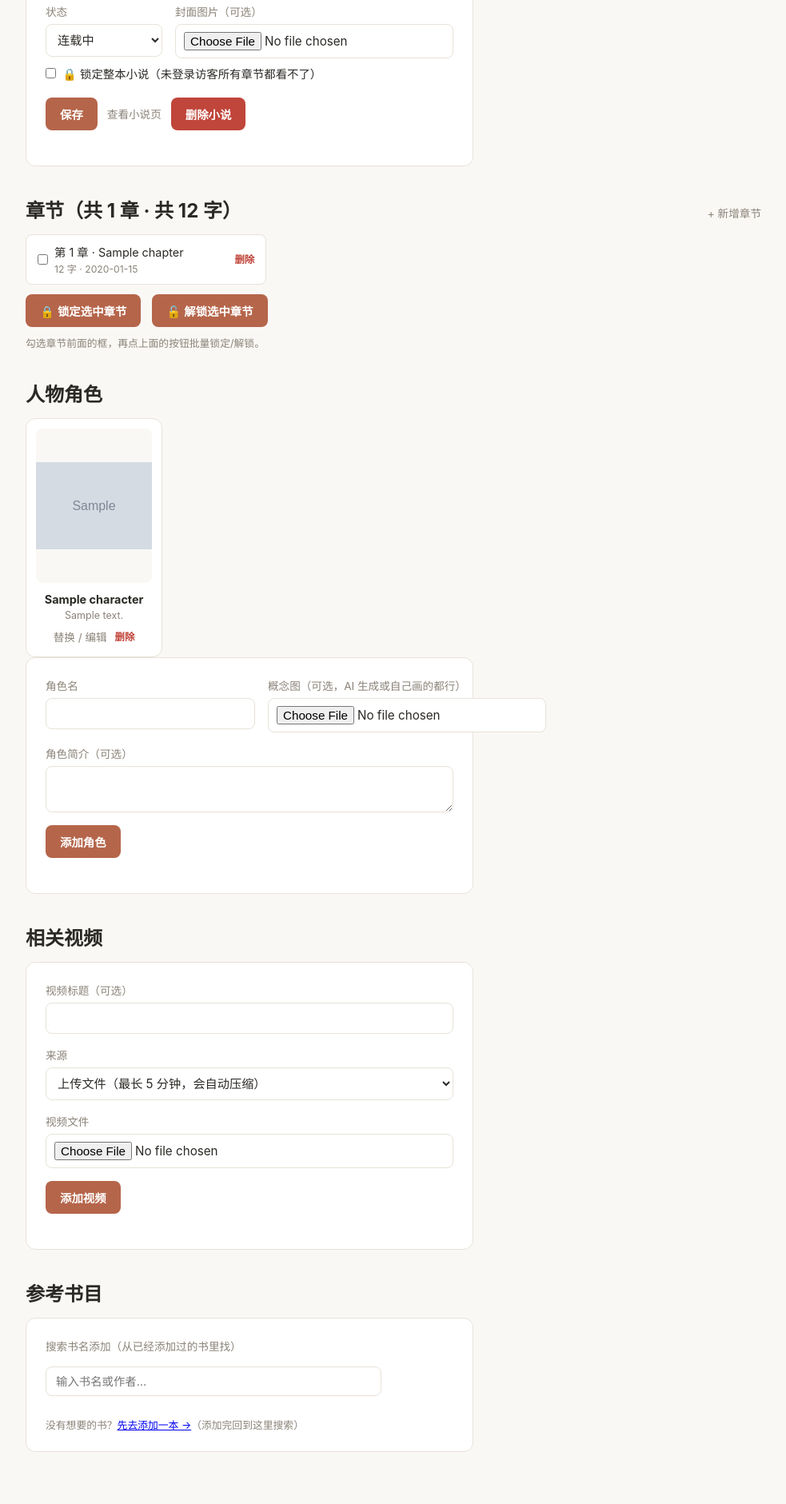
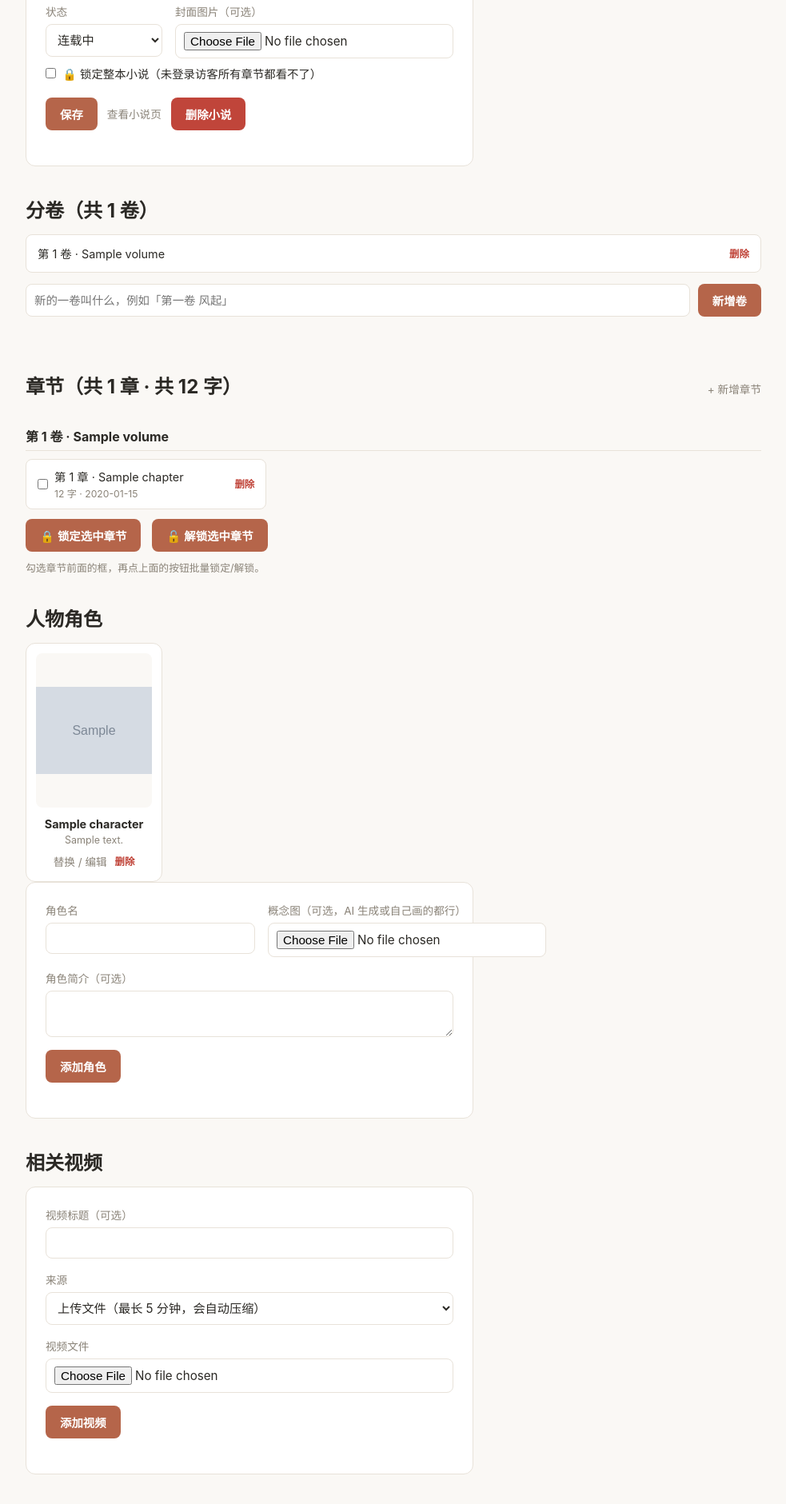
Before and after one commit to warriorbrant/shuying-tracker, a Flask app: page /novel/1/edit in a window 1280 px wide. Shown: the part 392-2273 px from the top of the page at 80% size, without its empty margins (148-1131 px from the left). Before the commit the page ends 2208 px from the top, so only its background shows below. Run offline with Flask 3, Linux system fonts and the light colour scheme; the visitor is signed in with stand-in values (Sample User, id 1); data comes from the database, SQL or seed files in the repository; tables that the repository leaves empty hold one stand-in row (values such as "Sample post"); grey boxes marked "Sample" are stand-in pictures; data that the repository does not hold is empty; some libraries are stand-ins or nearby versions.

Commit message:
Add named volumes for grouping novel chapters
New novel_volumes table (novel_id, volume_no, title); novel_chapters gets a nullable volume_id (ON DELETE SET NULL, so deleting a volume unassigns its chapters rather than deleting them). Chapter editor gets a volume dropdown; novel editor gets a volume add/delete section. Chapter lists on both the public detail page and the editor now render grouped into volume sections with headings; Word/PDF export inserts a volume heading wherever the volume changes. Novels that never create a volume render identically to before -- headings only appear once at least one volume exists.

Co-Authored-By: Claude Sonnet 5 <noreply@anthropic.com>

```diff
--- a/app.py
+++ b/app.py
@@ -476,6 +476,24 @@ def to_float(value, default=None):
         return default
 
 
+def group_chapters_by_volume(chapters):
+    """Buckets chapters (already ordered by chapter_no) into runs that share the
+    same volume_id, so consecutive same-volume chapters render under one
+    heading. Chapters with no volume_id form their own (headerless) groups."""
+    groups = []
+    for c in chapters:
+        vid = c["volume_id"]
+        if not groups or groups[-1]["volume_id"] != vid:
+            groups.append({
+                "volume_id": vid,
+                "volume_no": c["volume_no"] if vid else None,
+                "volume_title": c["volume_title"] if vid else None,
+                "chapters": [],
+            })
+        groups[-1]["chapters"].append(c)
+    return groups
+
+
 def to_int_list(values):
     result = []
     for v in values:
@@ -1475,11 +1493,17 @@ def novel_detail(novel_id):
         conn.close()
         return "未找到该小说", 404
     chapters = conn.execute(
-        "SELECT id, chapter_no, title, is_locked, LENGTH(content) AS word_count, updated_at "
-        "FROM novel_chapters WHERE novel_id = ? ORDER BY chapter_no ASC",
+        "SELECT c.id, c.chapter_no, c.title, c.is_locked, LENGTH(c.content) AS word_count, c.updated_at, "
+        "c.volume_id, v.volume_no, v.title AS volume_title "
+        "FROM novel_chapters c LEFT JOIN novel_volumes v ON v.id = c.volume_id "
+        "WHERE c.novel_id = ? ORDER BY c.chapter_no ASC",
         (novel_id,),
     ).fetchall()
     total_words = sum(c["word_count"] or 0 for c in chapters)
+    volumes = conn.execute(
+        "SELECT * FROM novel_volumes WHERE novel_id = ? ORDER BY volume_no ASC", (novel_id,)
+    ).fetchall()
+    chapter_groups = group_chapters_by_volume(chapters)
     characters = conn.execute(
         "SELECT * FROM novel_characters WHERE novel_id = ? ORDER BY sort_order ASC, id ASC", (novel_id,)
     ).fetchall()
@@ -1499,7 +1523,8 @@ def novel_detail(novel_id):
     share_url = url_for("novel_share_image", novel_id=novel_id, download=1, v=share_ts)
     preview_url = url_for("novel_share_image", novel_id=novel_id, v=share_ts)
     return render_template(
-        "novel_detail.html", novel=novel, chapters=chapters, characters=characters, videos=videos,
+        "novel_detail.html", novel=novel, chapters=chapters, chapter_groups=chapter_groups,
+        volumes=volumes, characters=characters, videos=videos,
         references=references, share_url=share_url, preview_url=preview_url, total_words=total_words,
     )
 
@@ -1539,7 +1564,10 @@ def _load_novel_and_chapters(novel_id, conn):
     if novel is None:
         return None, None
     chapters = conn.execute(
-        "SELECT * FROM novel_chapters WHERE novel_id = ? ORDER BY chapter_no ASC", (novel_id,)
+        "SELECT c.*, v.volume_no, v.title AS volume_title "
+        "FROM novel_chapters c LEFT JOIN novel_volumes v ON v.id = c.volume_id "
+        "WHERE c.novel_id = ? ORDER BY c.chapter_no ASC",
+        (novel_id,),
     ).fetchall()
     return novel, chapters
 
@@ -1735,11 +1763,17 @@ def novel_edit(novel_id):
         return redirect(url_for("novel_edit", novel_id=novel_id))
 
     chapters = conn.execute(
-        "SELECT id, chapter_no, title, is_locked, LENGTH(content) AS word_count, updated_at "
-        "FROM novel_chapters WHERE novel_id = ? ORDER BY chapter_no ASC",
+        "SELECT c.id, c.chapter_no, c.title, c.is_locked, LENGTH(c.content) AS word_count, c.updated_at, "
+        "c.volume_id, v.volume_no, v.title AS volume_title "
+        "FROM novel_chapters c LEFT JOIN novel_volumes v ON v.id = c.volume_id "
+        "WHERE c.novel_id = ? ORDER BY c.chapter_no ASC",
         (novel_id,),
     ).fetchall()
     total_words = sum(c["word_count"] or 0 for c in chapters)
+    volumes = conn.execute(
+        "SELECT * FROM novel_volumes WHERE novel_id = ? ORDER BY volume_no ASC", (novel_id,)
+    ).fetchall()
+    chapter_groups = group_chapters_by_volume(chapters)
     characters = conn.execute(
         "SELECT * FROM novel_characters WHERE novel_id = ? ORDER BY sort_order ASC, id ASC", (novel_id,)
     ).fetchall()
@@ -1754,7 +1788,8 @@ def novel_edit(novel_id):
     conn.close()
     return render_template(
         "novel_form.html", novel=novel, statuses=NOVEL_STATUSES,
-        chapters=chapters, characters=characters, videos=videos, references=references,
+        chapters=chapters, chapter_groups=chapter_groups, volumes=volumes,
+        characters=characters, videos=videos, references=references,
         total_words=total_words, error=request.args.get("error"),
     )
 
@@ -1794,10 +1829,11 @@ def novel_chapter_new(novel_id):
             "SELECT COALESCE(MAX(chapter_no), 0) + 1 AS n FROM novel_chapters WHERE novel_id = ?", (novel_id,)
         ).fetchone()["n"]
         conn.execute(
-            "INSERT INTO novel_chapters (novel_id, chapter_no, title, content, is_locked) VALUES (?, ?, ?, ?, ?)",
+            "INSERT INTO novel_chapters (novel_id, chapter_no, title, content, is_locked, volume_id) "
+            "VALUES (?, ?, ?, ?, ?, ?)",
             (
                 novel_id, next_no, request.form["title"].strip(), request.form.get("content", ""),
-                1 if request.form.get("is_locked") else 0,
+                1 if request.form.get("is_locked") else 0, to_int(request.form.get("volume_id")),
             ),
         )
         chapter_id = conn.execute("SELECT last_insert_rowid() AS id").fetchone()["id"]
@@ -1811,9 +1847,12 @@ def novel_chapter_new(novel_id):
         conn.close()
         return redirect(url_for("novel_edit", novel_id=novel_id))
 
+    volumes = conn.execute(
+        "SELECT * FROM novel_volumes WHERE novel_id = ? ORDER BY volume_no ASC", (novel_id,)
+    ).fetchall()
     conn.close()
     return render_template(
-        "novel_chapter_form.html", novel=novel, chapter=None,
+        "novel_chapter_form.html", novel=novel, chapter=None, volumes=volumes,
         preselected_characters=[], preselected_videos=[],
     )
 
@@ -1831,11 +1870,11 @@ def novel_chapter_edit(novel_id, chapter_id):
 
     if request.method == "POST":
         conn.execute(
-            "UPDATE novel_chapters SET title=?, content=?, is_locked=?, updated_at=datetime('now','localtime') "
-            "WHERE id=?",
+            "UPDATE novel_chapters SET title=?, content=?, is_locked=?, volume_id=?, "
+            "updated_at=datetime('now','localtime') WHERE id=?",
             (
                 request.form["title"].strip(), request.form.get("content", ""),
-                1 if request.form.get("is_locked") else 0, chapter_id,
+                1 if request.form.get("is_locked") else 0, to_int(request.form.get("volume_id")), chapter_id,
             ),
         )
         set_chapter_links(
@@ -1860,9 +1899,12 @@ def novel_chapter_edit(novel_id, chapter_id):
         "WHERE ncv.chapter_id = ? ORDER BY nv.created_at DESC",
         (chapter_id,),
     ).fetchall()
+    volumes = conn.execute(
+        "SELECT * FROM novel_volumes WHERE novel_id = ? ORDER BY volume_no ASC", (novel_id,)
+    ).fetchall()
     conn.close()
     return render_template(
-        "novel_chapter_form.html", novel=novel, chapter=chapter,
+        "novel_chapter_form.html", novel=novel, chapter=chapter, volumes=volumes,
         preselected_characters=preselected_characters, preselected_videos=preselected_videos,
     )
 
@@ -1935,6 +1977,35 @@ def novel_chapter_delete(novel_id, chapter_id):
     return redirect(url_for("novel_edit", novel_id=novel_id))
 
 
+@app.route("/novel/<int:novel_id>/volume/new", methods=["POST"])
+def novel_volume_new(novel_id):
+    title = request.form.get("title", "").strip()
+    if title:
+        conn = get_db()
+        next_no = conn.execute(
+            "SELECT COALESCE(MAX(volume_no), 0) + 1 AS n FROM novel_volumes WHERE novel_id = ?", (novel_id,)
+        ).fetchone()["n"]
+        conn.execute(
+            "INSERT INTO novel_volumes (novel_id, volume_no, title) VALUES (?, ?, ?)",
+            (novel_id, next_no, title),
+        )
+        conn.commit()
+        conn.close()
+    return redirect(url_for("novel_edit", novel_id=novel_id))
+
+
+@app.route("/novel/<int:novel_id>/volume/<int:volume_id>/delete", methods=["POST"])
+def novel_volume_delete(novel_id, volume_id):
+    conn = get_db()
+    # ON DELETE SET NULL unassigns any chapters in this volume rather than
+    # deleting them — a volume is just an organizational label on chapters,
+    # not a container that owns them.
+    conn.execute("DELETE FROM novel_volumes WHERE id = ? AND novel_id = ?", (volume_id, novel_id))
+    conn.commit()
+    conn.close()
+    return redirect(url_for("novel_edit", novel_id=novel_id))
+
+
 @app.route("/novel/<int:novel_id>/chapters/bulk-lock", methods=["POST"])
 def novel_chapters_bulk_lock(novel_id):
     chapter_ids = to_int_list(request.form.getlist("chapter_ids"))
--- a/static/style.css
+++ b/static/style.css
@@ -1301,8 +1301,61 @@ button {
   margin: 4px 0;
 }
 
+.volume-heading {
+  font-size: 1rem;
+  color: var(--text);
+  margin: 20px 0 10px;
+  padding-bottom: 6px;
+  border-bottom: 1px solid var(--border);
+}
+
+.volume-heading:first-child {
+  margin-top: 0;
+}
+
+.volume-heading-unassigned {
+  color: var(--muted);
+  font-weight: 400;
+}
+
+.volume-list {
+  list-style: none;
+  padding: 0;
+  margin: 0 0 14px;
+  display: flex;
+  flex-direction: column;
+  gap: 8px;
+}
+
+.volume-list li {
+  display: flex;
+  align-items: center;
+  justify-content: space-between;
+  gap: 8px;
+  background: var(--card-bg);
+  border: 1px solid var(--border);
+  border-radius: 8px;
+  padding: 10px 14px;
+  font-size: 0.9rem;
+}
+
+.volume-add-form {
+  display: flex;
+  gap: 10px;
+}
+
+.volume-add-form input {
+  flex: 1;
+  padding: 9px 10px;
+  border: 1px solid var(--border);
+  border-radius: 8px;
+  font-size: 0.9rem;
+  font-family: inherit;
+}
+
 @media (max-width: 640px) {
   .chapter-list { grid-template-columns: 1fr; }
+  .volume-add-form { flex-direction: column; }
 }
 
 .inline-delete {
--- a/templates/novel_form.html
+++ b/templates/novel_form.html
@@ -54,13 +54,40 @@
 {% if novel %}
 
 <section class="log-section">
+  <h2>分卷（共 {{ volumes|length }} 卷）</h2>
+  {% if volumes %}
+  <ul class="volume-list">
+    {% for v in volumes %}
+    <li>
+      <span>第 {{ v.volume_no }} 卷 · {{ v.title }}</span>
+      <form method="post" action="{{ url_for('novel_volume_delete', novel_id=novel.id, volume_id=v.id) }}"
+            onsubmit="return confirm('确定删除《{{ v.title }}》这一卷吗？卷里的章节不会被删除，只是变成未分卷。');" class="inline-delete">
+        <button type="submit" class="btn-danger-sm">删除</button>
+      </form>
+    </li>
+    {% endfor %}
+  </ul>
+  {% endif %}
+  <form method="post" action="{{ url_for('novel_volume_new', novel_id=novel.id) }}" class="volume-add-form">
+    <input type="text" name="title" placeholder="新的一卷叫什么，例如「第一卷 风起」" required>
+    <button type="submit">新增卷</button>
+  </form>
+</section>
+
+<section class="log-section">
   <div class="changelog-header-row">
     <h2>章节（共 {{ chapters|length }} 章 · 共 {{ total_words }} 字）</h2>
     <a class="btn-link" href="{{ url_for('novel_chapter_new', novel_id=novel.id) }}">+ 新增章节</a>
   </div>
   {% if chapters %}
+  {% for group in chapter_groups %}
+    {% if group.volume_id %}
+      <h3 class="volume-heading">第 {{ group.volume_no }} 卷 · {{ group.volume_title }}</h3>
+    {% elif volumes %}
+      <h3 class="volume-heading volume-heading-unassigned">未分卷</h3>
+    {% endif %}
     <ul class="chapter-list">
-    {% for c in chapters %}
+      {% for c in group.chapters %}
       <li>
         <label class="chapter-select">
           <input type="checkbox" name="chapter_ids" value="{{ c.id }}" form="bulkLockForm">
@@ -76,6 +103,7 @@
       </li>
       {% endfor %}
     </ul>
+  {% endfor %}
   <form id="bulkLockForm" method="post" action="{{ url_for('novel_chapters_bulk_lock', novel_id=novel.id) }}" class="bulk-lock-actions">
     <button type="submit" name="action" value="lock">🔒 锁定选中章节</button>
     <button type="submit" name="action" value="unlock">🔓 解锁选中章节</button>
```
Also changed, not shown: changelog.py (+27 -0 lines), db.py (+13 -1 lines), novel_export.py (+14 -0 lines), templates/novel_chapter_form.html (+10 -0 lines), templates/novel_detail.html (+8 -1 lines), README.md. Lines whose indentation alone changed are shown as unchanged.
